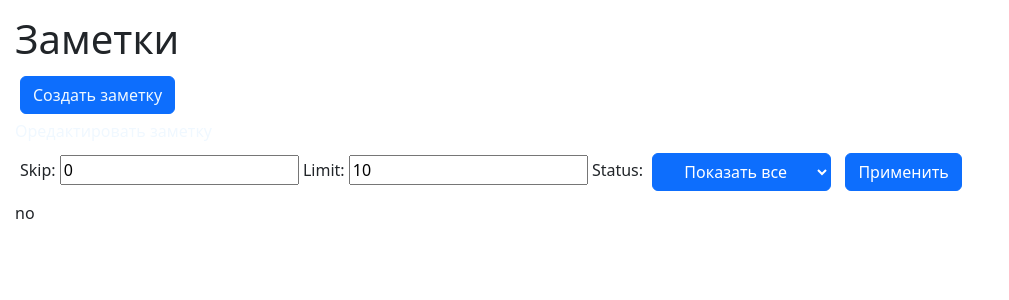
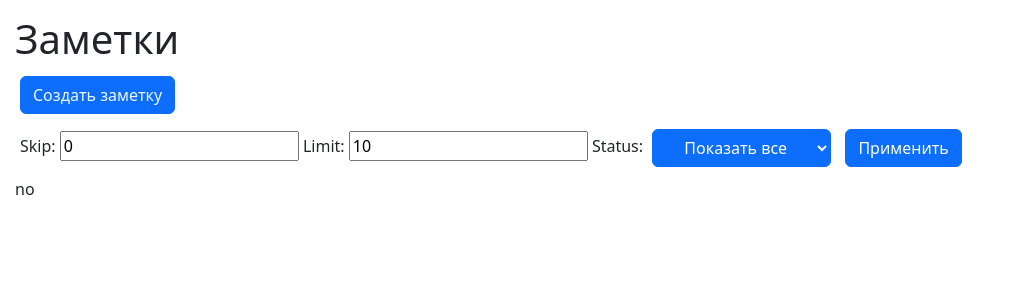
Before and after one commit to vasechkinn/orm_todo, a FastAPI app: page / in a window 1280 px wide. Shown: the top 300 px of the page, without its empty margins (0-1009 px from the left). Run offline with FastAPI, Linux system fonts and the light colour scheme.

Commit message:
feat: update todo dtn

```diff
--- a/templates/index.html
+++ b/templates/index.html
@@ -17,10 +17,6 @@
     <button type="button" class="btn btn-primary">
         <a href="/todos/new">Создать заметку</a>
     </button>
-
-    <div>
-        <a href="/todos/update">Оредактировать заметку</a>
-    </div>
 
     <form method="get" action="/" id="filter_form">
         <label> Skip:
@@ -64,7 +60,7 @@
                     Не выполнено
                     {%endif%}
                 </h6>
-                <a href="/todos/update" class="card-link upd">Редактировать</a>
+                <a href="/todos/{{ todo.id }}/update_form" class="card-link upd">Редактировать</a>
                 <a href="/todos/delete" class="card-link del">Удалить</a>
             </div>
         </div>
```
